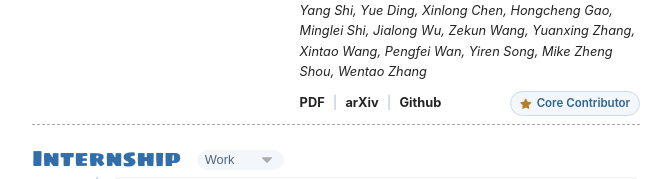
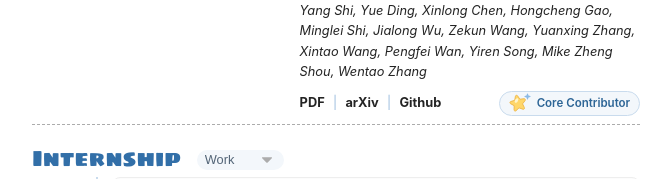
Before and after one commit to yfanDai/yfanDai.github.io, a React (Vite) app: page / in a window 1280 px wide. Shown: the part 3540-3719 px from the top of the page, without its empty margins (480-1151 px from the left). Built offline with nearby package versions, Linux system fonts and the light colour scheme.

Commit message:
Refresh contributor badge with a playful pastel star

```diff
--- a/src/components/Projects.jsx
+++ b/src/components/Projects.jsx
@@ -1,6 +1,6 @@
 import React from "react";
 import { Link } from "react-router-dom";
-import { FaStar } from "react-icons/fa";
+import { PiStarFill, PiStarFourFill } from "react-icons/pi";
 import { projects, getPaperLinks, projectPath } from "../data/publications.js";
 import { AuthorList } from "./PaperMeta.jsx";
 import "../css/Publications.css";
@@ -35,7 +35,10 @@ export default function Projects() {
                                     ))}
                                 </div>
                                 <span className="project-contribution">
-                                    <FaStar className="project-contribution-star" aria-hidden="true" />
+                                    <span className="project-contribution-star" aria-hidden="true">
+                                        <PiStarFill className="contributor-star-main" />
+                                        <PiStarFourFill className="contributor-star-sparkle" />
+                                    </span>
                                     {project.role}
                                 </span>
                             </div>
--- a/src/css/Projects.css
+++ b/src/css/Projects.css
@@ -23,8 +23,44 @@
 }
 
 .project-contribution-star {
-    color: #b68126;
+    position: relative;
+    display: inline-block;
+    width: 22px;
+    height: 18px;
     flex-shrink: 0;
+}
+
+.contributor-star-main {
+    position: absolute;
+    inset: 0 auto auto 0;
+    width: 18px;
+    height: 18px;
+    color: #ffd76b;
+    stroke: #edb64b;
+    stroke-width: 12;
+    stroke-linejoin: round;
+    transform: rotate(-12deg);
+}
+
+.contributor-star-sparkle {
+    position: absolute;
+    top: -1px;
+    right: 0;
+    width: 7px;
+    height: 7px;
+    color: #8bbae6;
+}
+
+.project-contribution-star::after {
+    content: "";
+    position: absolute;
+    top: 4px;
+    left: 6px;
+    width: 3px;
+    height: 5px;
+    border-radius: 50%;
+    background: #fff5ce;
+    transform: rotate(30deg);
 }
 
 .project-footer {
```
